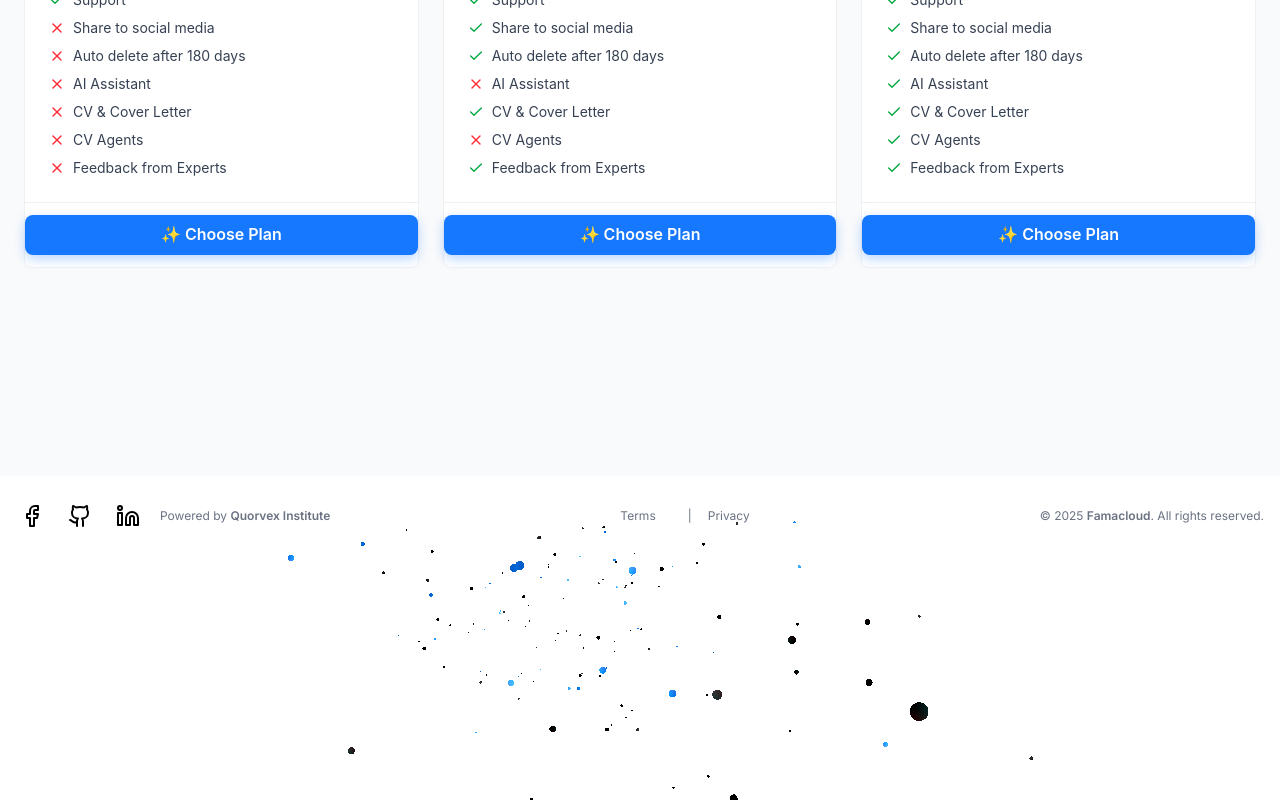
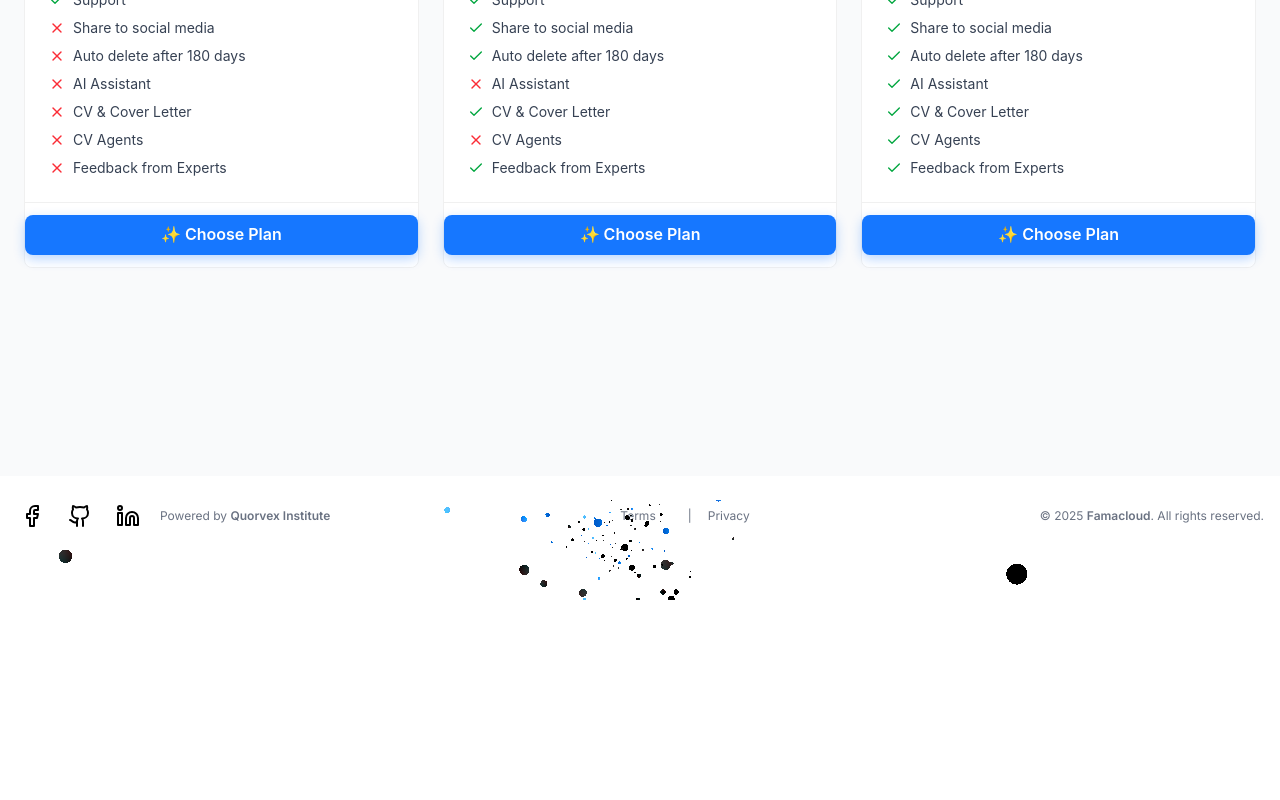
Before and after one commit to Ymffuture/Filebank, a React (Vite) app in the folder filebank-frontend/: page /change-plan in a window 1280 px wide. Shown: the part 388-1188 px from the top of the page. After the commit the page ends 988 px from the top, so only its background shows below. Built offline with nearby package versions, Linux system fonts and the light colour scheme.

Commit message:
Update Footer.jsx

```diff
--- a/filebank-frontend/src/components/Footer.jsx
+++ b/filebank-frontend/src/components/Footer.jsx
@@ -6,12 +6,12 @@ import Particles from './Particles';
 
 const Footer = () => {
   return (
-    <footer className="bg-white dark:bg-gray-900 dark:border-gray-700 py-6">
-<div style={{ width: '100%', height: '300px', position: 'absolute', zIndex: 0, pointerEvents: 'none' }}>
+    <footer className="dark:bg-gray-900 dark:border-gray-700 py-6">
+<div style={{ width: '100%', height: '100px', position: 'absolute', zIndex: 0, pointerEvents: 'none' }}>
 
   <Particles
     particleColors={['#000', '#1E90FF', 'red']}
-    particleCount={300}
+    particleCount={200}
     particleSpread={10}
     speed={0.3}
     particleBaseSize={100}
```
